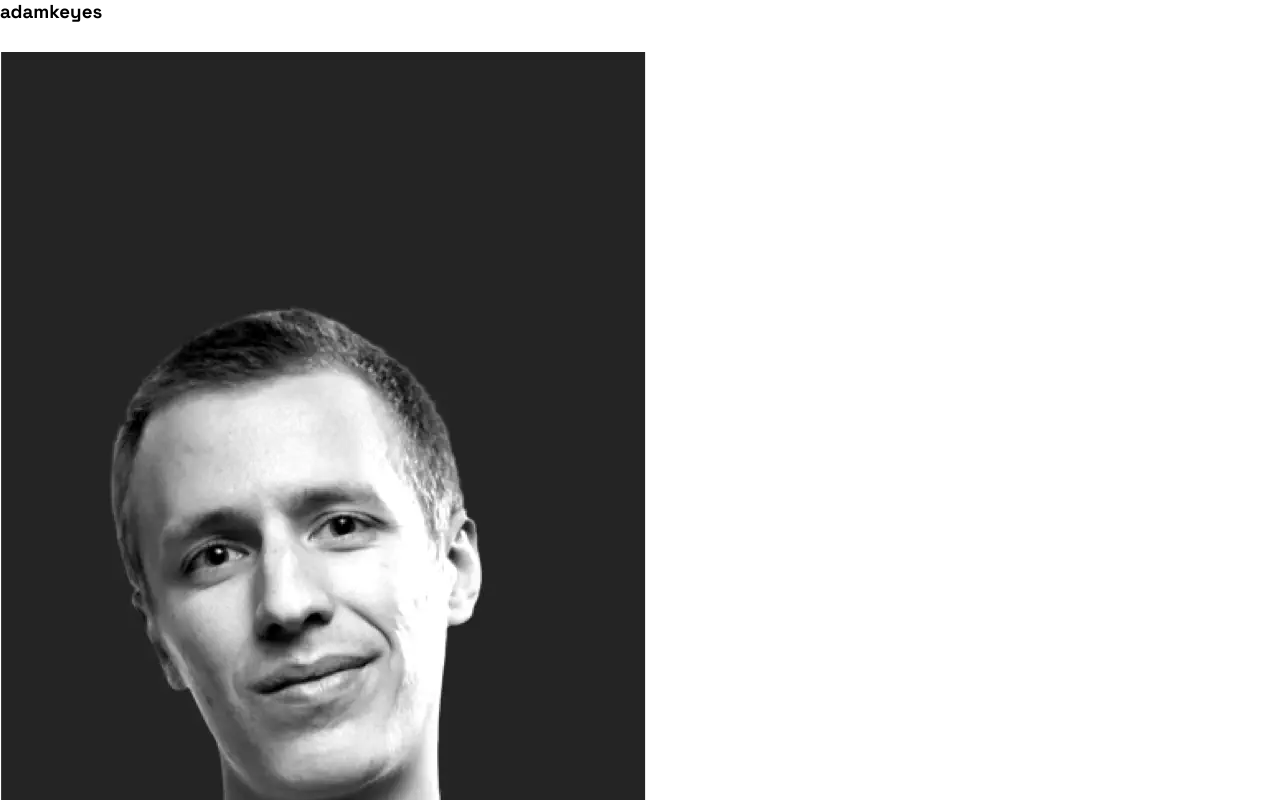
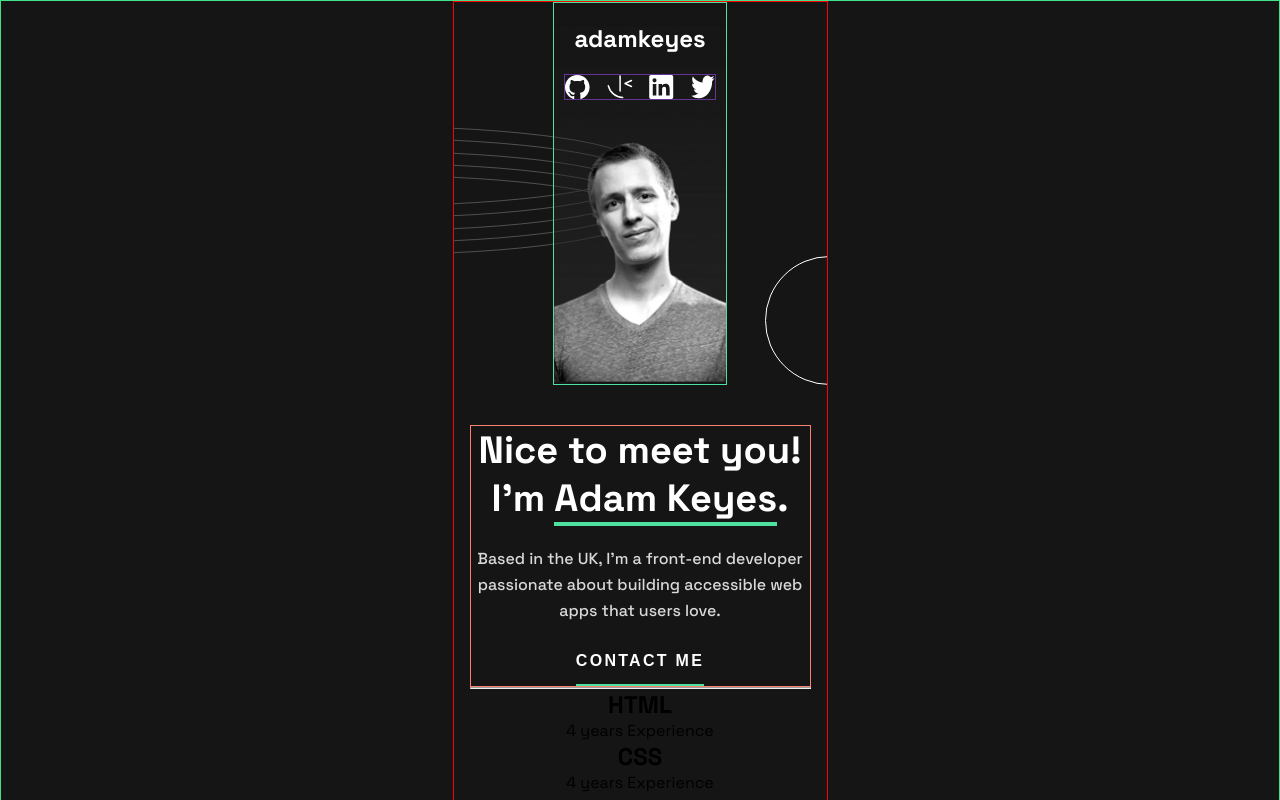
Before and after one commit to LeaHaelin/react-single-page-portfolio, a React (Create React App) app: page / in a window 1280 px wide. Shown: the top 800 px of the page. Built offline with nearby package versions, Linux system fonts and the light colour scheme.

Commit message:
refactor styles

```diff
--- a/src/components/Header.js
+++ b/src/components/Header.js
@@ -1,21 +1,11 @@
 import React from 'react'
-import photoMB from '../assets/images/image-profile-mobile.webp';
-import photoTB from '../assets/images/image-profile-tablet.webp';
-import photoDT from '../assets/images/image-profile-desktop.webp';
 
 export const Header = () => {
     return (
         <div className='header'>
-            <picture>
-                <source media="(min-width: 1400px)" srcset={photoDT} />
-                <source media="(min-width: 760px)" srcset={photoTB} />
-                <img src={photoMB} alt="profile" />
-            </picture>
-            <div className="header__contents">
-                <h1 className="header__intro">Nice to meet you! I’m <span className="header__name">Adam Keyes</span> Adam Keyes.</h1>
-                <p className="header__text">Based in the UK, I’m a front-end developer passionate about building accessible web apps that users love.</p>
-                <button className="header__contact contact-me">contact me</button>
-            </div>
-        </div>
+            <h1 className="header__intro">Nice to meet you! I’m <span className="header__intro--name">Adam Keyes</span>.</h1>
+            <p className="header__text">Based in the UK, I’m a front-end developer passionate about building accessible web apps that users love.</p>
+            <button className="header__contact contact-me">contact me</button>
+        </div >
     )
 }
--- a/src/styles/_header.scss
+++ b/src/styles/_header.scss
@@ -0,0 +1,38 @@
+.header {
+    margin-top: 40px;
+    border: 1px solid salmon;
+}
+
+.header__intro {
+    font-weight: 700;
+    font-size: 38px;
+    color: $white;
+}
+
+.header__intro--name {
+    border-bottom: 4px solid $green;
+}
+
+.header__text {
+    margin-top: 24px;
+    font-weight: 500;
+    font-size: 16px;
+    line-height: 26px;
+    color: $grey;
+}
+
+.header__contact,
+.contact-me {
+    margin-top: 24px;
+    font-weight: 700;
+    font-size: 16px;
+    line-height: 26px;
+    letter-spacing: 2.29px;
+    text-transform: uppercase;
+    background: none;
+    outline: none;
+    border: none;
+    border-bottom: 2px solid $green;
+    color: $white;
+    padding-bottom: 10px;
+}
--- a/src/styles/_nav.scss
+++ b/src/styles/_nav.scss
@@ -0,0 +1,32 @@
+$photoMB: url('../assets/images/image-profile-mobile.webp');
+$photoTB: url('../assets/images/image-profile-tablet.webp');
+$photoDT: url('../assets/images/image-profile-desktop.webp');
+
+
+
+.banner {
+    margin: 0 auto;
+    border: 1px solid $green;
+    width: 174px;
+}
+
+
+.banner__logo {
+    font-weight: 700;
+    font-size: 24px;
+    color: $white;
+}
+
+.banner__icons {
+    border: 1px solid rebeccapurple;
+    display: flex;
+    justify-content: space-between;
+    margin-top: 20px;
+}
+
+.nav {
+    background: $photoMB;
+    height: 383px;
+    background-size: 100%;
+    padding: 20px 10px;
+}
--- a/src/styles/app.css
+++ b/src/styles/app.css
@@ -1,20 +1,93 @@
-@import url(./_nav.scss);
-@import url(./_header.scss);
-@import url(./_skills.scss);
-@import url(./_projects.scss);
-@import url(./_contact.scss);
-@import url(./_footer.scss);
 * {
   padding: 0;
   margin: 0;
   box-sizing: border-box;
 }
 
+body {
+  background-color: #151515;
+  border: 1px solid rgb(65, 225, 134);
+}
+
 .App {
+  border: 1px solid red;
+  margin: 0 auto;
+  padding: 0 16px;
+  max-width: 375px;
+  text-align: center;
   font-family: "Space Grotesk";
+  background: no-repeat top 124px right 187px url("../assets/images/pattern-rings.svg"), no-repeat top 254px left 311px url("../assets/images/pattern-circle.svg");
 }
 
 @font-face {
   font-family: "Space Grotesk";
   src: url(../assets/fonts/SpaceGrotesk-VariableFont_wght.ttf);
+}
+.banner {
+  margin: 0 auto;
+  border: 1px solid #4EE1A0;
+  width: 174px;
+}
+
+.banner__logo {
+  font-weight: 700;
+  font-size: 24px;
+  color: #FFFFFF;
+}
+
+.banner__icons {
+  border: 1px solid rebeccapurple;
+  display: flex;
+  justify-content: space-between;
+  margin-top: 20px;
+}
+
+.nav {
+  background: url("../assets/images/image-profile-mobile.webp");
+  height: 383px;
+  background-size: 100%;
+  padding: 20px 10px;
+}
+
+.header {
+  margin-top: 40px;
+  border: 1px solid salmon;
+}
+
+.header__intro {
+  font-weight: 700;
+  font-size: 38px;
+  color: #FFFFFF;
+}
+
+.header__intro--name {
+  border-bottom: 4px solid #4EE1A0;
+}
+
+.header__text {
+  margin-top: 24px;
+  font-weight: 500;
+  font-size: 16px;
+  line-height: 26px;
+  color: #D9D9D9;
+}
+
+.header__contact,
+.contact-me {
+  margin-top: 24px;
+  font-weight: 700;
+  font-size: 16px;
+  line-height: 26px;
+  letter-spacing: 2.29px;
+  text-transform: uppercase;
+  background: none;
+  outline: none;
+  border: none;
+  border-bottom: 2px solid #4EE1A0;
+  color: #FFFFFF;
+  padding-bottom: 10px;
+}
+
+.project__skill {
+  word-spacing: 1rem;
 }/*# sourceMappingURL=app.css.map */
--- a/src/styles/app.scss
+++ b/src/styles/app.scss
@@ -1,11 +1,31 @@
+$black: #151515;
+$darkGrey: #242424;
+$grey: #D9D9D9;
+$white: #FFFFFF;
+$green: #4EE1A0;
+$patternCircle: url("../assets/images/pattern-circle.svg");
+$patternRings: url("../assets/images/pattern-rings.svg");
+
 * {
     padding: 0;
     margin: 0;
     box-sizing: border-box;
 }
 
+body {
+    background-color: $black;
+    border: 1px solid rgb(65, 225, 134);
+}
+
 .App {
+    border: 1px solid red;
+    margin: 0 auto;
+    padding: 0 16px;
+    max-width: 375px;
+    text-align: center;
     font-family: "Space Grotesk";
+    background: no-repeat top 124px right 187px $patternRings,
+        no-repeat top 254px left 311px $patternCircle;
 }
 
 @font-face {
@@ -13,9 +33,10 @@
     src: url(../assets/fonts/SpaceGrotesk-VariableFont_wght.ttf);
 }
 
-@import url(./_nav.scss);
-@import url(./_header.scss);
-@import url(./_skills.scss);
-@import url(./_projects.scss);
-@import url(./_contact.scss);
-@import url(./_footer.scss);
+
+@import "./nav";
+@import "./header";
+@import "./skills";
+@import "./projects";
+@import "./contact";
+@import "./footer";
```
Also changed, not shown: 1 other file (tests, documents, lock files or other folders).
